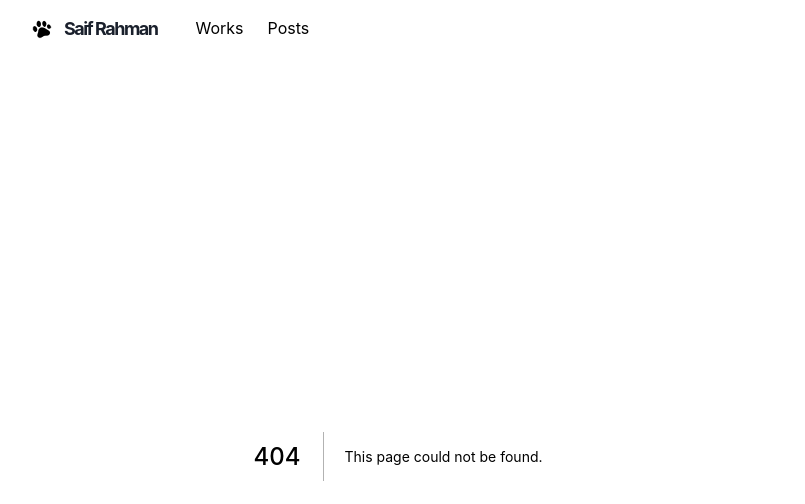
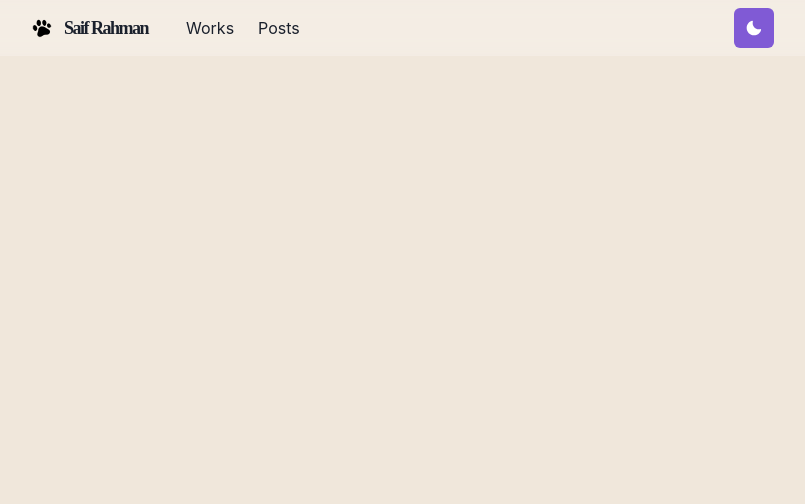
Before and after one commit to Saif-Rahman666/Interactive-Portfolio, a Next.js app: page /document in a window 1280 px wide. Before the commit this address had no page. Shown: the top 504 px of the page, without its empty margins (242-1047 px from the left). Built offline with nearby package versions, Linux system fonts and the light colour scheme.

Commit message:
dark mode

```diff
--- a/components/navbar.js
+++ b/components/navbar.js
@@ -15,7 +15,7 @@
     useColorModeValue
 }   from '@chakra-ui/react'
 import { HamburgerIcon } from '@chakra-ui/icons'
-
+import ThemeToggoleButton from "./theme-toggle-button.js";
 const LinkItem = ({href, path, children}) => {
     const active = path === href
     const inactiveColor = useColorModeValue('gray200', 'whiteAlpha.900')
@@ -71,6 +71,7 @@
                     </LinkItem>
                     </Stack>
                     <Box flex={1} align="right">
+                        <ThemeToggoleButton />
                         <Box ml={2} display={{ base: 'inline-block', md:'none'}}>
 
                             <Menu>
@@ -80,7 +81,16 @@
                                             aria-label="Options"
                                             />
                             <MenuList>
-
+                                <NextLink href="/" passHref>
+                                    <MenuItem as={Link}>About</MenuItem>
+                                </NextLink>
+                                <NextLink href="/works" passHref>
+                                    <MenuItem as={Link}>Works</MenuItem>
+                                </NextLink>
+                                <NextLink href="/posts" passHref>
+                                    <MenuItem as={Link}>Posts</MenuItem>
+                                </NextLink>
+                                <MenuItem as={Link} href="https://www.Saif-Rahman.com">View Source</MenuItem>
                             </MenuList>
                             </Menu>
                         </Box>
--- /dev/null
+++ b/components/theme-toggle-button.js
@@ -0,0 +1,15 @@
+import { IconButton, useColorMode,useColorModeValue } from "@chakra-ui/react";
+import { SunIcon, MoonIcon } from "@chakra-ui/icons";
+
+const ThemeToggoleButton = () =>{
+    const{ toggleColorMode}= useColorMode()
+
+    return(
+        <IconButton aria-label="Toggle theme"
+        colorScheme={useColorModeValue('purple','orange')}
+        icon={useColorModeValue(<MoonIcon />, <SunIcon/>)}
+        onClick={toggleColorMode}></IconButton>
+    )
+}
+
+export default ThemeToggoleButton
--- /dev/null
+++ b/libs/theme.js
@@ -0,0 +1,51 @@
+import { extendTheme } from "@chakra-ui/react";
+import {mode} from "@chakra-ui/theme-tools";
+
+const styles ={
+    global: props => ({
+        body:{
+            bg: mode('#f0e7db','#202023')(props)
+        }
+    })
+}
+const components = {
+    Heading:{
+        variants:{
+            'section-title':{
+                textDecoration: 'underline',
+                fontSize: 20,
+                textUnderlineOffset: 6,
+                textDecorationColor: '#525252',
+                textDecorationThickness: 4,
+                marginTop: 3,
+                marginBottom: 4
+            }
+        }
+    },
+    Link: {
+        baseStyle: props => ({
+            color: mode('#3d7aed', '#ff63c3')(props),
+            textUnderlineOffset: 3
+        })
+    }
+}
+
+const fonts = {
+    heading: "'M PLUS Rounded 1c'"
+}
+const colors = {
+    glassTeal: '#88ccca'
+}
+const config = {
+    initialColorMode: 'dark',
+    useSystemColorMode: true
+}
+const theme = extendTheme({
+    config,
+    styles,
+    components,
+    colors,
+    fonts
+})
+
+export default theme
--- a/pages/_app.js
+++ b/pages/_app.js
@@ -1,9 +1,9 @@
 import { ChakraProvider } from "@chakra-ui/react";
 import Layout from '../components/layouts/main'
-
+import theme from "../libs/theme";
 const Website = ({Component, pageProps, router} ) =>{
     return(
-        <ChakraProvider>
+        <ChakraProvider theme={theme}>
             <Layout router={router}>
                 <Component{...pageProps} key={router.route} />
             </Layout>
--- /dev/null
+++ b/pages/document.js
@@ -0,0 +1,19 @@
+import { ColorModeScript } from "@chakra-ui/react";
+import NextDocument, {Html, head, Main, NextScript, Head} from 'next/document'
+import { render } from "react-dom";
+import theme from "../libs/theme";
+
+export default class Document extends NextDocument{
+    render(){
+        return(
+            <Html lang="en">
+            <head />
+            <body>
+                <ColorModeScript initialColorMode={theme.config.initialColorMode}/>
+                <Main />
+                <NextScript />
+            </body>
+            </Html>
+        )
+    }
+}
```
